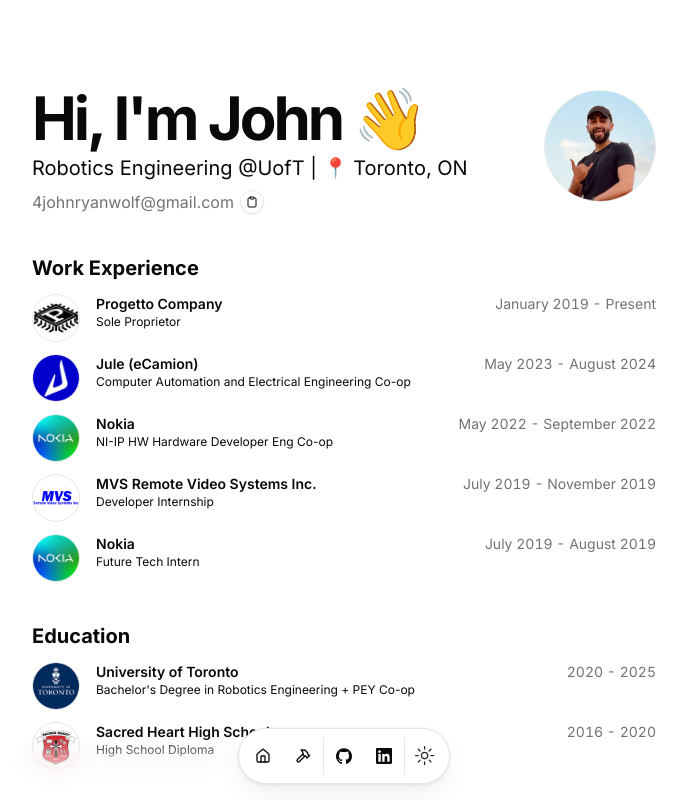
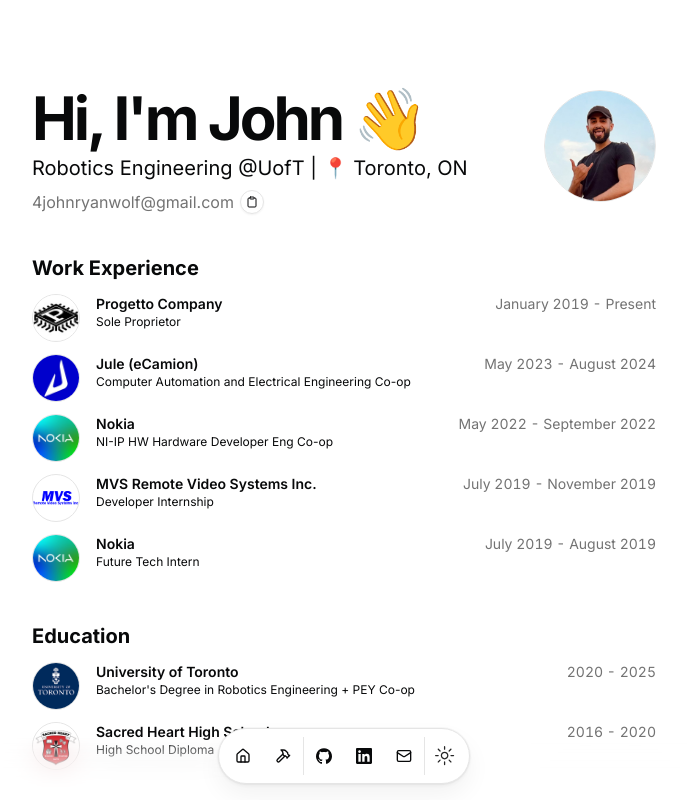
Before and after one commit to Jonesywolf/jonesywolf.github.io, a Next.js app: page / in a window 1280 px wide. Shown: the top 800 px of the page, without its empty margins (296-983 px from the left). Built offline with nearby package versions, Linux system fonts and the light colour scheme.

Commit message:
Added email link to social bar

```diff
--- a/src/data/resume.tsx
+++ b/src/data/resume.tsx
@@ -1,5 +1,5 @@
 import { Icons } from "@/components/icons";
-import { HammerIcon, HomeIcon, NotebookIcon } from "lucide-react";
+import { HammerIcon, HomeIcon } from "lucide-react";
 
 export const DATA = {
   name: "John Wolf",
@@ -35,24 +35,24 @@
     social: {
       GitHub: {
         name: "GitHub",
-        url: "https://dub.sh/dillion-github",
+        url: "https://git.new/johnwolf",
         icon: Icons.github,
 
         navbar: true,
       },
       LinkedIn: {
         name: "LinkedIn",
-        url: "https://dub.sh/dillion-linkedin",
+        url: "https://dub.sh/jw-linkedin",
         icon: Icons.linkedin,
 
         navbar: true,
       },
       email: {
         name: "Send Email",
-        url: "#",
+        url: "mailto:4johnryanwolf@gmail.com",
         icon: Icons.email,
 
-        navbar: false,
+        navbar: true,
       },
     },
   },
```
